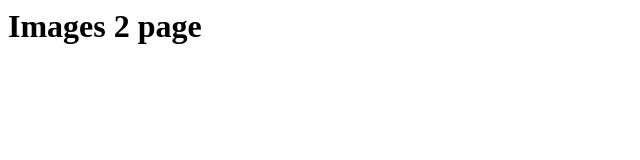
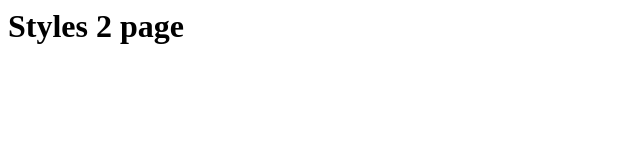
Before and after one commit to Abdullayev05/lab1, a plain HTML site: page index.html in a window 1280 px wide. Shown: the whole page, without its empty margins (0-640 px from the left). Drawn offline with Linux system fonts and the light colour scheme.

Commit message:
Update index.html in styles2

```diff
--- a/index.html
+++ b/index.html
@@ -1 +1 @@
-<h1>Images 2 page</h1>
+<h1>Styles 2 page</h1>
```
